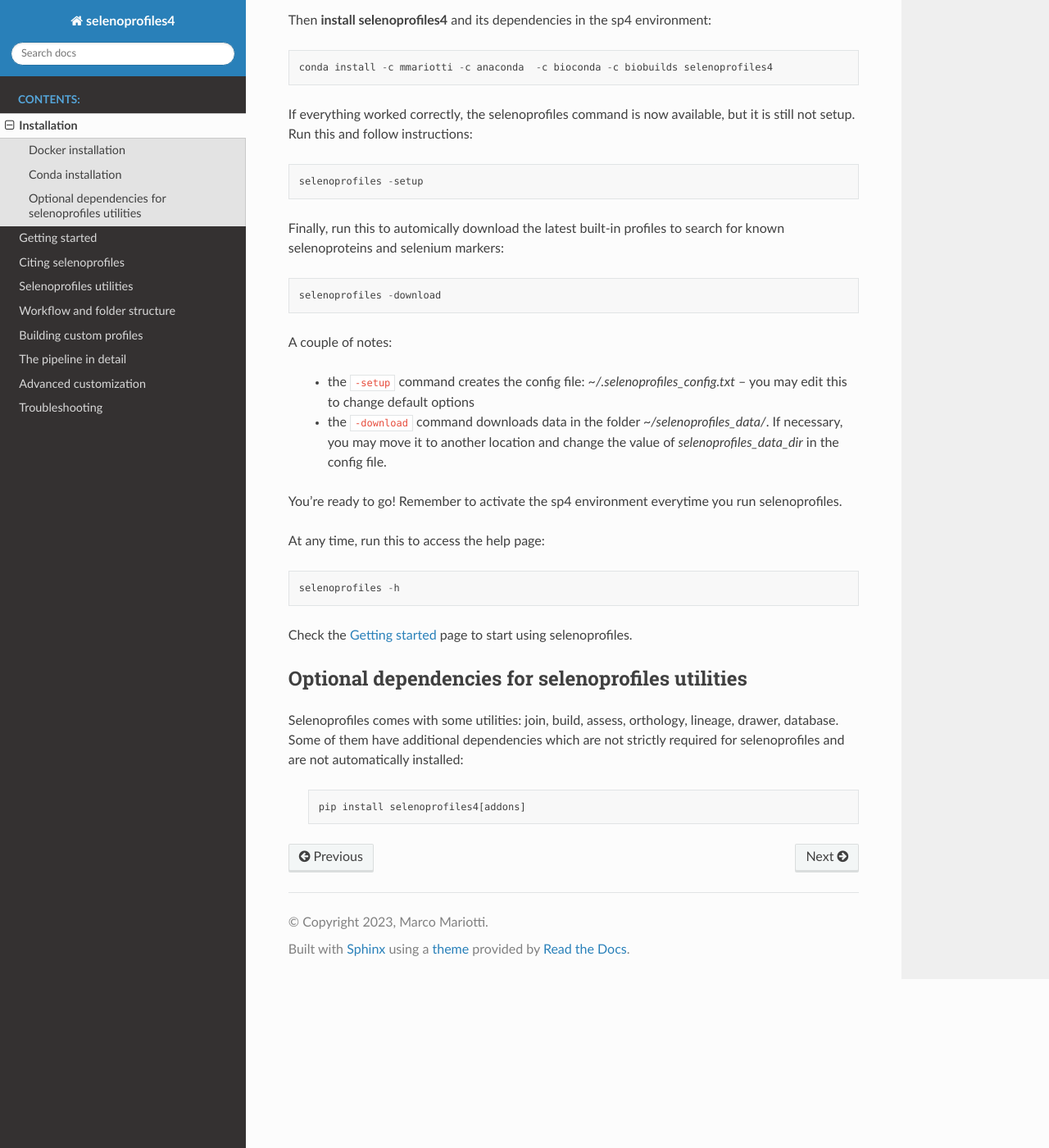
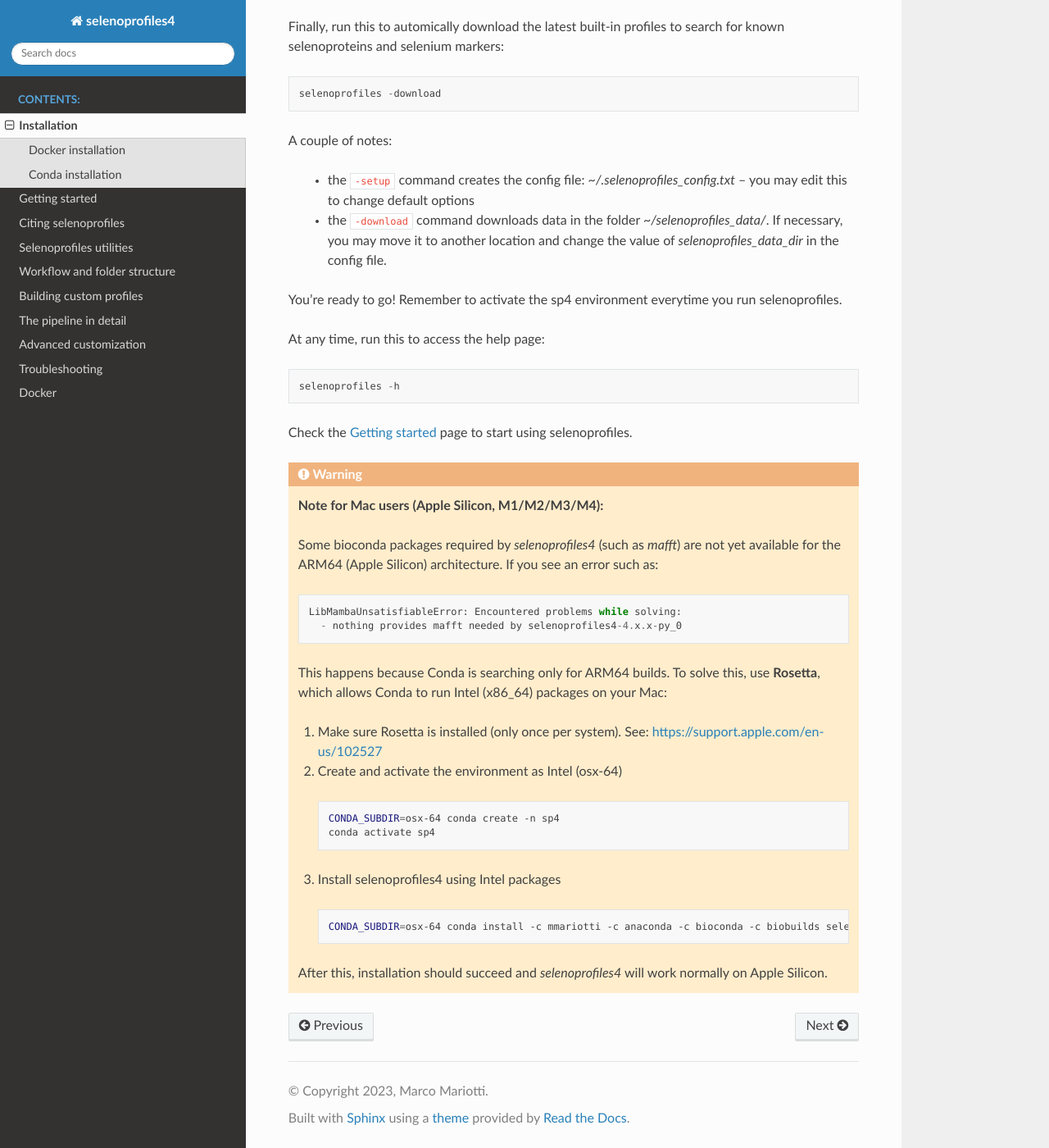
Before and after one commit to marco-mariotti/selenoprofiles4, a Sphinx documentation site: the page built from docs/installation.rst, in a window 1280 px wide and 1400 px high, scrolled down 1284 px. Shown: the whole window at 82% size. Built offline with Sphinx 7.4.7 and the Read the Docs theme 3.1.0, drawn with Linux system fonts in a browser that asks for light colours; some of the changed text lies outside the part shown.

Commit message:
Docker documentation
Added a tutorial on how to use the different selenoprofiles utilities with the Docker image.

```diff
--- a/docs/conf.py
+++ b/docs/conf.py
@@ -19,7 +19,7 @@
 
 project = 'selenoprofiles4'
 copyright = '2023, Marco Mariotti'
-author = 'Marco Mariotti'
+author = 'Max Ticó, Marco Mariotti'
 
 
 # -- General configuration ---------------------------------------------------
--- a/docs/index.rst
+++ b/docs/index.rst
@@ -33,3 +33,4 @@
    pipeline_detailed
    advanced
    troubleshooting
+   docker
--- a/docs/installation.rst
+++ b/docs/installation.rst
@@ -1,40 +1,26 @@
 Installation
 ============
+
+.. note::
+
+  **Platform compatibility:**
+
+  Selenoprofiles4 is officially supported on **Linux** and **macOS** systems.
+  It is not compatible with Windows.
+  Windows users are advised to run selenoprofiles4 using Docker or Windows Subsystem for Linux (WSL2).
 
 Docker installation
 -------------------
 The docker image of selenoprofiles contains a complete installation, including all optional dependencies (see below).
 To use Docker for running Selenoprofiles, you should follow the next steps:
 
-1. **Pull the Docker image**:
+**Pull the Docker image**:
 
    You can find the Docker image for Selenoprofiles on Docker Hub. To pull the image, run the following command:
 
    .. code-block:: bash
 
       docker pull maxtico/selenoprofiles_container:latest
-
-2. **Running Selenoprofiles on the Docker container**
-
-  Once you've pulled the Docker image, you can run the Selenoprofiles package inside the Docker container.
-  In most cases, you’ll want to mount your working directory so results and input files can be accessed outside of the container. Here’s a complete example command:
-
-  .. code-block:: bash
-
-    docker run --rm -v $(pwd):/mnt maxtico/selenoprofiles_container:latest \
-      selenoprofiles \
-      -o /mnt/{selenoprofiles_output_folder} \
-      -t /mnt/{species_genome} \
-      -s {species} \
-      -p {profile} \
-      -temp /mnt/{temp_folder}
-
-  So, for example if your target "genome.fa" is in your current working directory, your command line may look like:
-
-  .. code-block:: bash
-
-    docker run --rm -v $(pwd):/mnt maxtico/selenoprofiles_container:latest \
-        selenoprofiles -o /mnt/selenoprofiles_out -t /mnt/genome.fa -s Homo_sapiens -p metazoa -temp /mnt/temp
 
 For more information on using selenoprofiles Docker, refer to the documentation:
 https://hub.docker.com/r/maxtico/selenoprofiles_container/
@@ -78,13 +64,33 @@
 
 Check the :doc:`get_started` page to start using selenoprofiles.
 
+.. warning::
 
-Optional dependencies for selenoprofiles utilities
---------------------------------------------------
+  **Note for Mac users (Apple Silicon, M1/M2/M3/M4):**
 
-Selenoprofiles comes with some utilities: join, build, assess, orthology, lineage, drawer, database.
-Some of them have additional dependencies which are not strictly required for selenoprofiles and are not automatically installed:
+  Some bioconda packages required by *selenoprofiles4* (such as *mafft*) are not yet available for the ARM64 (Apple Silicon) architecture.
+  If you see an error such as::
 
-   .. code-block::
+      LibMambaUnsatisfiableError: Encountered problems while solving:
+        - nothing provides mafft needed by selenoprofiles4-4.x.x-py_0
 
-     pip install selenoprofiles4[addons]
+  This happens because Conda is searching only for ARM64 builds.
+  To solve this, use **Rosetta**, which allows Conda to run Intel (x86_64) packages on your Mac:
+
+  1. Make sure Rosetta is installed (only once per system). See: https://support.apple.com/en-us/102527
+
+
+  2. Create and activate the environment as Intel (osx-64)
+
+    .. code-block:: bash
+
+        CONDA_SUBDIR=osx-64 conda create -n sp4
+        conda activate sp4
+
+  3. Install selenoprofiles4 using Intel packages
+
+    .. code-block:: bash
+
+        CONDA_SUBDIR=osx-64 conda install -c mmariotti -c anaconda -c bioconda -c biobuilds selenoprofiles4
+
+  After this, installation should succeed and *selenoprofiles4* will work normally on Apple Silicon.
```
Also changed, not shown: docs/docker.rst (added, +161 -0 lines).
